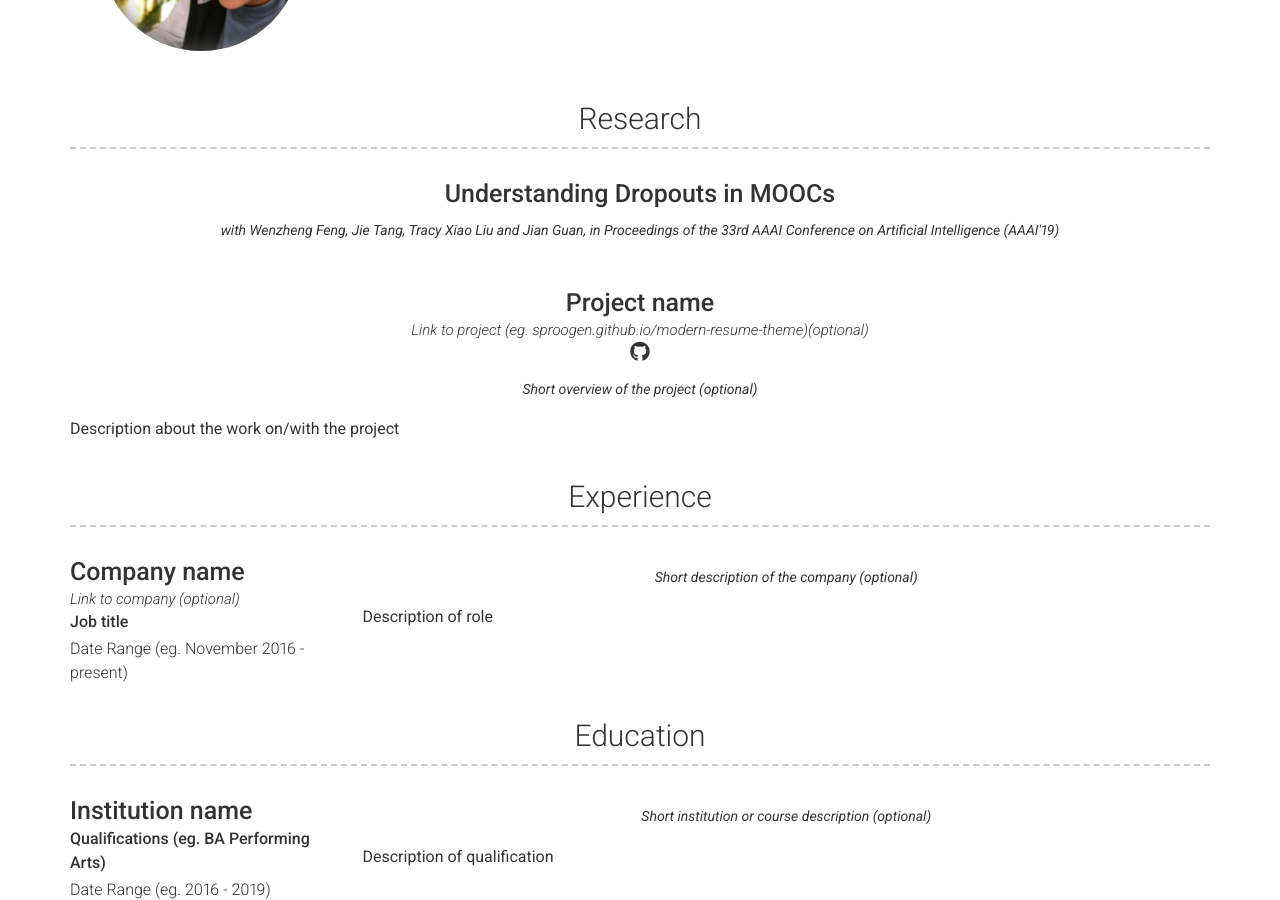
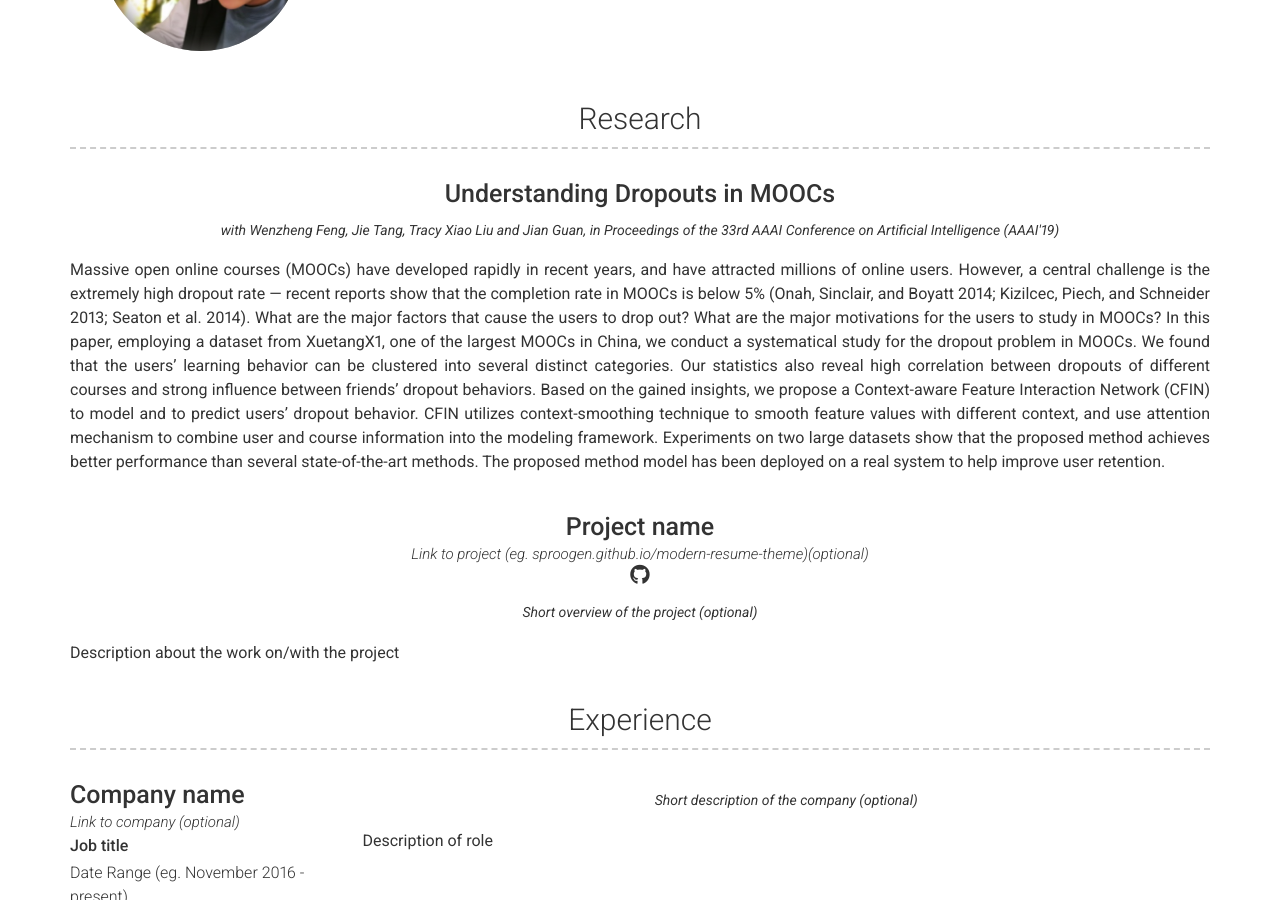
Before and after one commit to shuhuaizhang/shuhuaizhang.github.io, a Jekyll site: the page built from index.md, in a window 1280 px wide and 900 px high, scrolled down 428 px. Built offline with Jekyll 4.4.1, drawn with Linux system fonts in a browser that asks for light colours; nearby versions of some CDN libraries.

Commit message:
Update projects.yml

```diff
--- a/_data/projects.yml
+++ b/_data/projects.yml
@@ -5,8 +5,17 @@
   #github: Github page for project (eg. sproogen/modern-resume-theme)(optional)
   quote: >
     with Wenzheng Feng, Jie Tang, Tracy Xiao Liu and Jian Guan, in Proceedings of the 33rd AAAI Conference on Artificial Intelligence (AAAI'19)
-  #description: | # this will include new lines to allow paragraphs
-  #  Description about the work on/with the project
+  description: | # this will include new lines to allow paragraphs
+    Massive open online courses (MOOCs) have developed rapidly in recent years, and have attracted millions of online users.
+    However, a central challenge is the extremely high dropout rate —
+    recent reports show that the completion rate in MOOCs is below 5% (Onah, Sinclair, and Boyatt 2014; Kizilcec, Piech, and Schneider 2013; Seaton et al. 2014).
+    What are the major factors that cause the users to drop out? What are the major motivations for the users to study in MOOCs?
+    In this paper, employing a dataset from XuetangX1, one of the largest MOOCs in China, we conduct a systematical study for the dropout problem in MOOCs.
+    We found that the users’ learning behavior can be clustered into several distinct categories. Our statistics also reveal high correlation between dropouts of different courses and strong influence between friends’ dropout behaviors.
+    Based on the gained insights, we propose a Context-aware Feature Interaction Network (CFIN) to model and to predict users’ dropout behavior.
+    CFIN utilizes context-smoothing technique to smooth feature values with different context, and use attention mechanism to combine user and course information into the modeling framework.
+    Experiments on two large datasets show that the proposed method achieves better performance than several state-of-the-art methods.
+    The proposed method model has been deployed on a real system to help improve user retention.
 
 - layout: top-middle
   name: Project name
```
